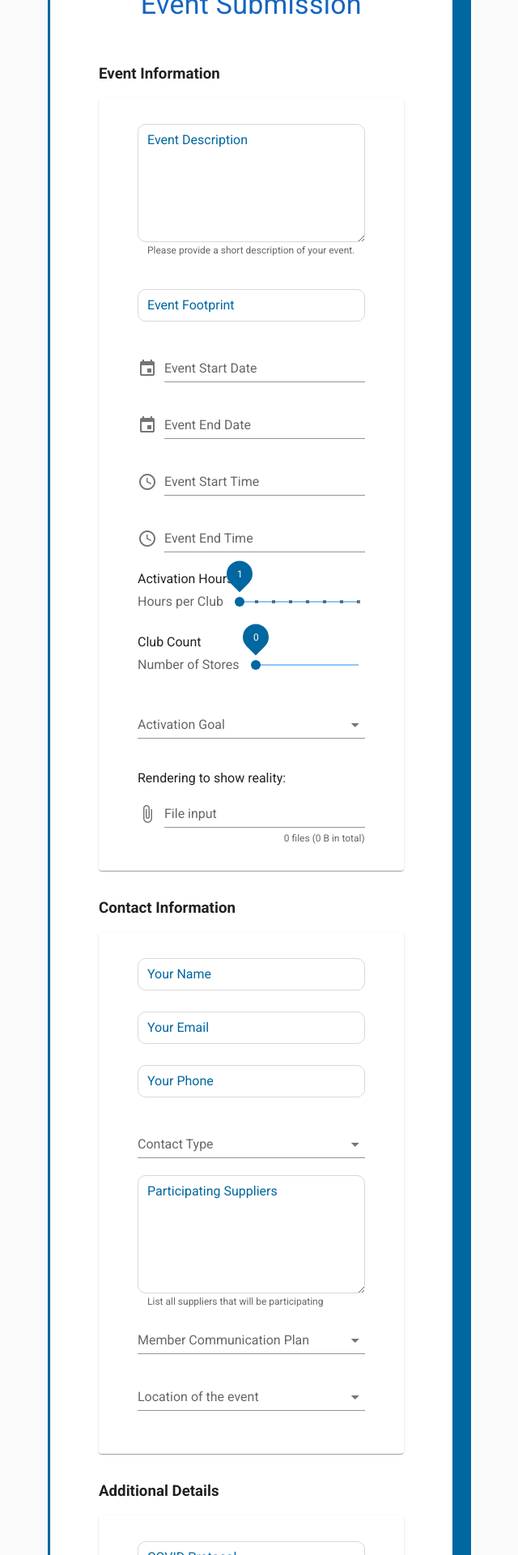
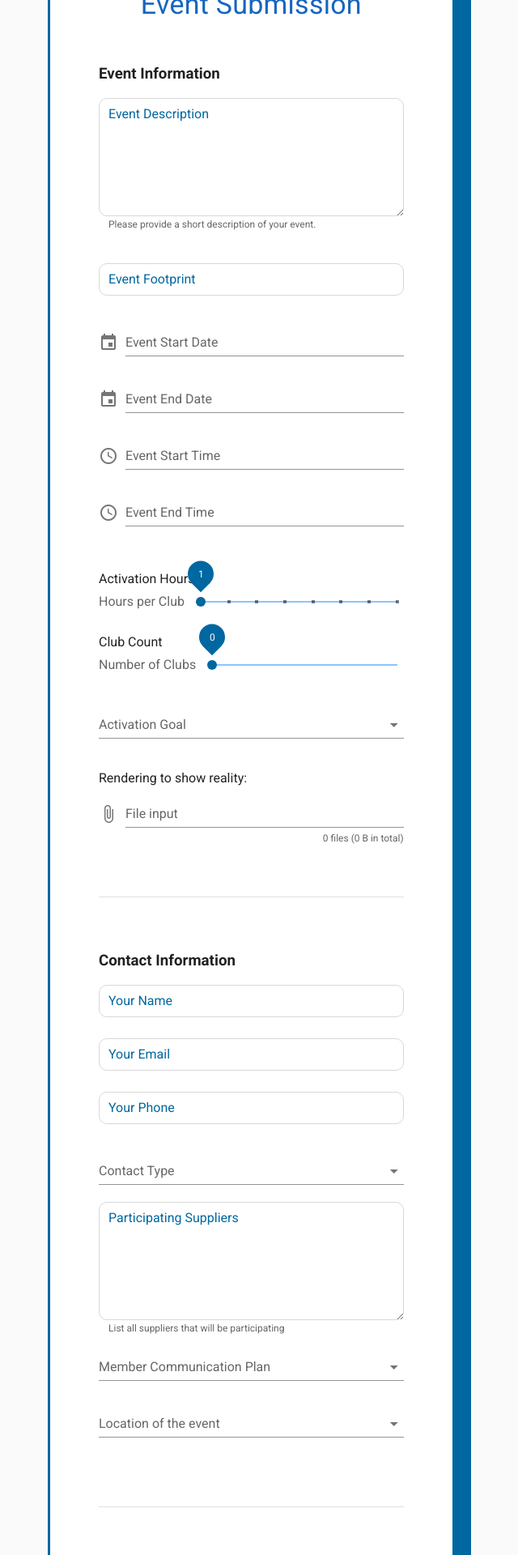
Before and after one commit to phil-a/vue-app-netlify, a Vue app: page / in a window 1280 px wide. Shown: the part 120-2040 px from the top of the page at 81% size, without its empty margins (593-1233 px from the left). Built offline with nearby package versions, Linux system fonts and the light colour scheme.

Commit message:
Remove v-card padding

```diff
--- a/src/views/Home.vue
+++ b/src/views/Home.vue
@@ -58,11 +58,6 @@
                 <input type="hidden" name="form-name" value="contact-us-form" />
 
                 <h3 class="h3 mt-8 mb-4">Event Information</h3>
-
-                <v-card
-                  :elevation="1"
-                  class="px-12 py-8"
-                >
 
                   <!-- Event Description -->
                   <v-textarea
@@ -240,6 +235,7 @@
                   </v-menu>
 
                   <!-- Activation Hours -->
+                  <div class="mt-8">
                     <label>
                       <span>Activation Hours</span>
                     </label>
@@ -248,25 +244,27 @@
                       label="Hours per Club"
                       thumb-color="#0067A0"
                       thumb-label="always"
-                    hint="asdf"
                       min="1"
                       max="8"
                       step="1"
                       ticks="always"
                       tick-size="4"
                     ></v-slider>
+                  </div>
 
                   <!-- Club Count -->
+                  <div>
                     <label>
                       <span>Club Count</span>
                     </label>
 
                     <v-slider
                       v-model="storeCount"
-                    label="Number of Stores"
+                      label="Number of Clubs"
                       thumb-color="#0067A0"
                       thumb-label="always"
                     ></v-slider>
+                  </div>
 
                   <!-- Activation Goal -->
                   <v-select
@@ -304,13 +302,9 @@
                     ></v-file-input>
                   </label>
 
-                </v-card>
+                <v-divider class="my-16"></v-divider>
 
                 <h3 class="h3 mt-8 mb-4">Contact Information</h3>
-                <v-card
-                  :elevation="1"
-                  class="px-12 py-8"
-                >
 
                   <!-- Name -->
                   <v-text-field
@@ -387,14 +381,10 @@
                   >
                   </v-select>
 
-                </v-card>
+
+                <v-divider class="my-16"></v-divider>
 
                 <h3 class="h3 mt-8 mb-4">Additional Details</h3>
-
-                <v-card
-                  :elevation="1"
-                  class="px-12 py-8"
-                >
 
                   <!-- COVID Protocols -->
                   <v-textarea
@@ -598,8 +588,6 @@
                       </template>
                     </v-checkbox>
                   </v-container> -->
-
-                </v-card>
 
                 <v-row justify="center">
                   <v-btn
```
Lines whose indentation alone changed are shown as unchanged.
